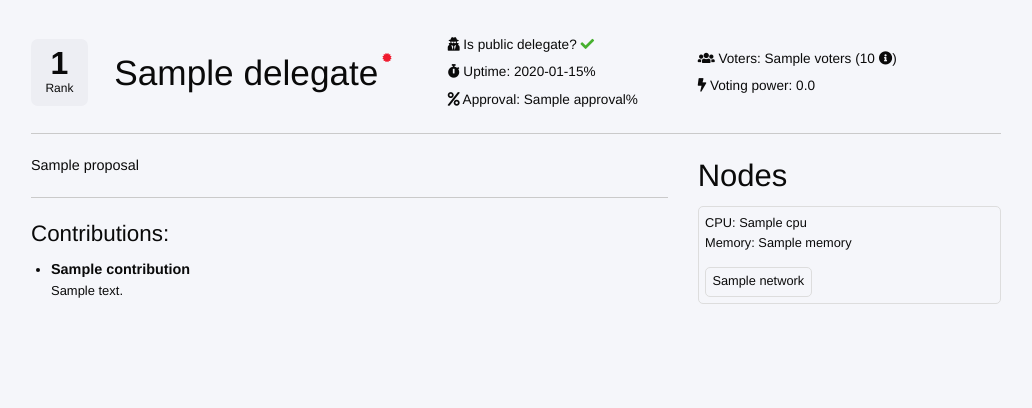
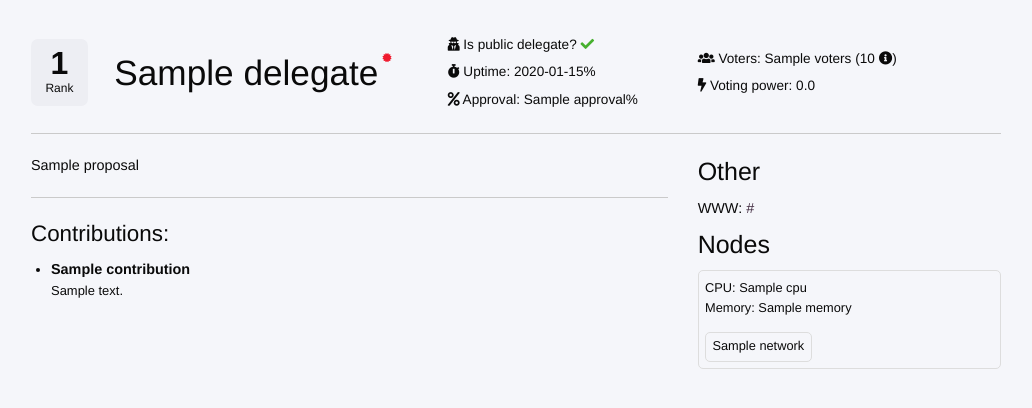
Before and after one commit to deadlock-delegate/arkdelegates, a Django app: template src/app/templates/delegate.html in a window 1280 px wide. Shown: the part 170-578 px from the top of the page, without its empty margins (124-1156 px from the left). Run offline with Django 3.2, Linux system fonts and the light colour scheme; the template is opened without the code that fills it: most values are stand-ins (such as "Sample title", 1, 10 or a date in 2020); some libraries are stand-ins or nearby versions; some web fonts are replaced.

Commit message:
move delegates website to delegate page

```diff
--- a/src/app/templates/delegate.html
+++ b/src/app/templates/delegate.html
@@ -122,9 +122,18 @@
                     </div>
                 {% endif %}
             </div>
-            <div class="cell small-4 delegate-page__nodes">
-                <h3>Nodes</h3>
-                <ul>
+            <div class="cell small-4">
+                {% if delegate.website %}
+                    <h4>Other</h4>
+                    <ul class="delegate-page__other">
+                        <li>
+                            WWW:
+                            <a href="{{ delegate.website }}" target="_blank">{{ delegate.website }}</a>
+                        </li>
+                    </ul>
+                {% endif %}
+                <h4>Nodes</h4>
+                <ul class="delegate-page__nodes">
                     {% if nodes %}
                         {% for node in nodes %}
                             <li class="delegate-page__node">
--- a/static-source/app/css/main.css
+++ b/static-source/app/css/main.css
@@ -155,14 +155,17 @@ body {
 .delegate-page__proposal a {
     color: #ef192d;
 }
-.delegate-page__nodes ul {
+
+.delegate-page__nodes {
     list-style: none;
     margin: 0;
 }
-.delegate-page__nodes ul li {
+.delegate-page__nodes p {
+    font-size: 0.9em;
+}
+.delegate-page__nodes li {
     width: 100%;
 }
-
 .delegate-page__node {
     font-size: 0.8em;
     border: 1px solid #ddd;
@@ -188,6 +191,16 @@ body {
     top: 7px;
     right: 8px;
 }
+
+.delegate-page__other {
+    list-style: none;
+    margin: 0;
+    font-size: 0.9em;
+}
+.delegate-page__other li {
+    margin-bottom: 0.5em;
+}
+
 .delegate-page__edit {
     font-size: 0.8em;
     position: absolute;
```
Also changed, not shown: src/app/templates/homepage.html (+1 -6 lines).
